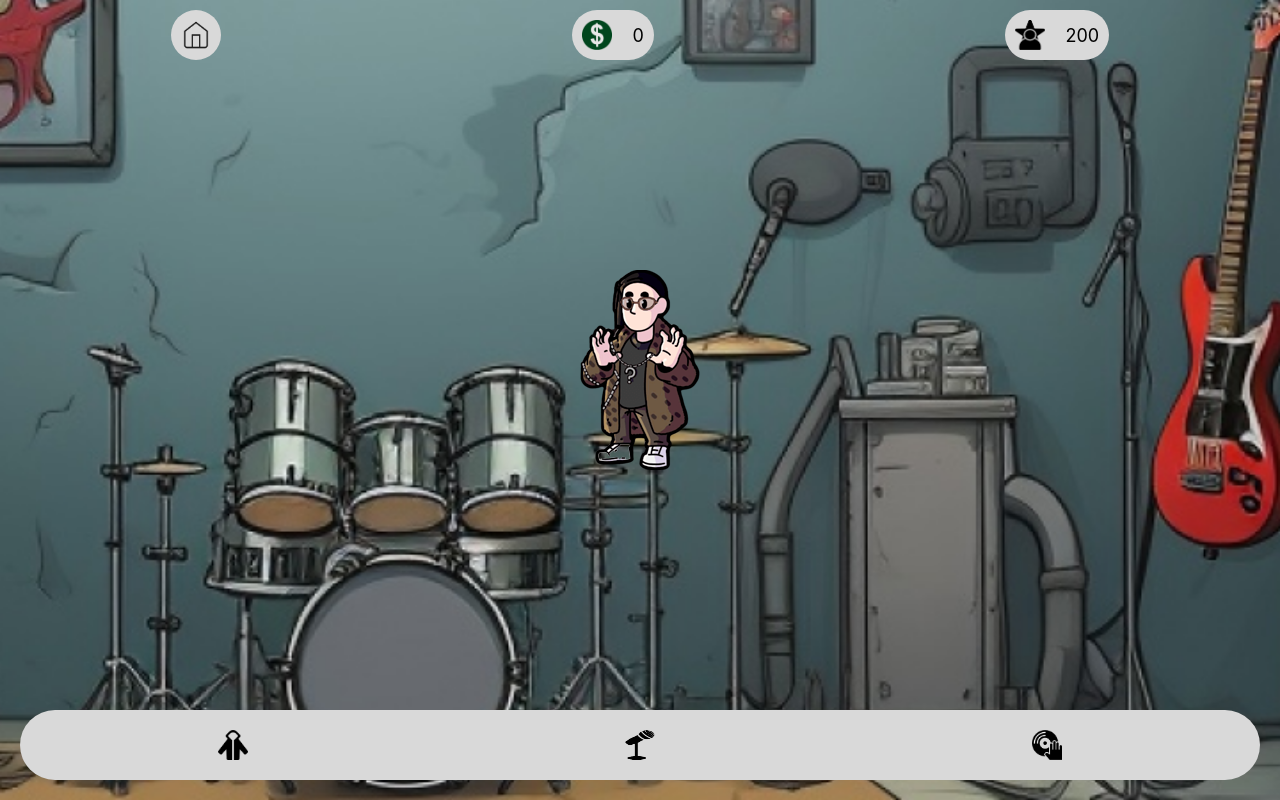
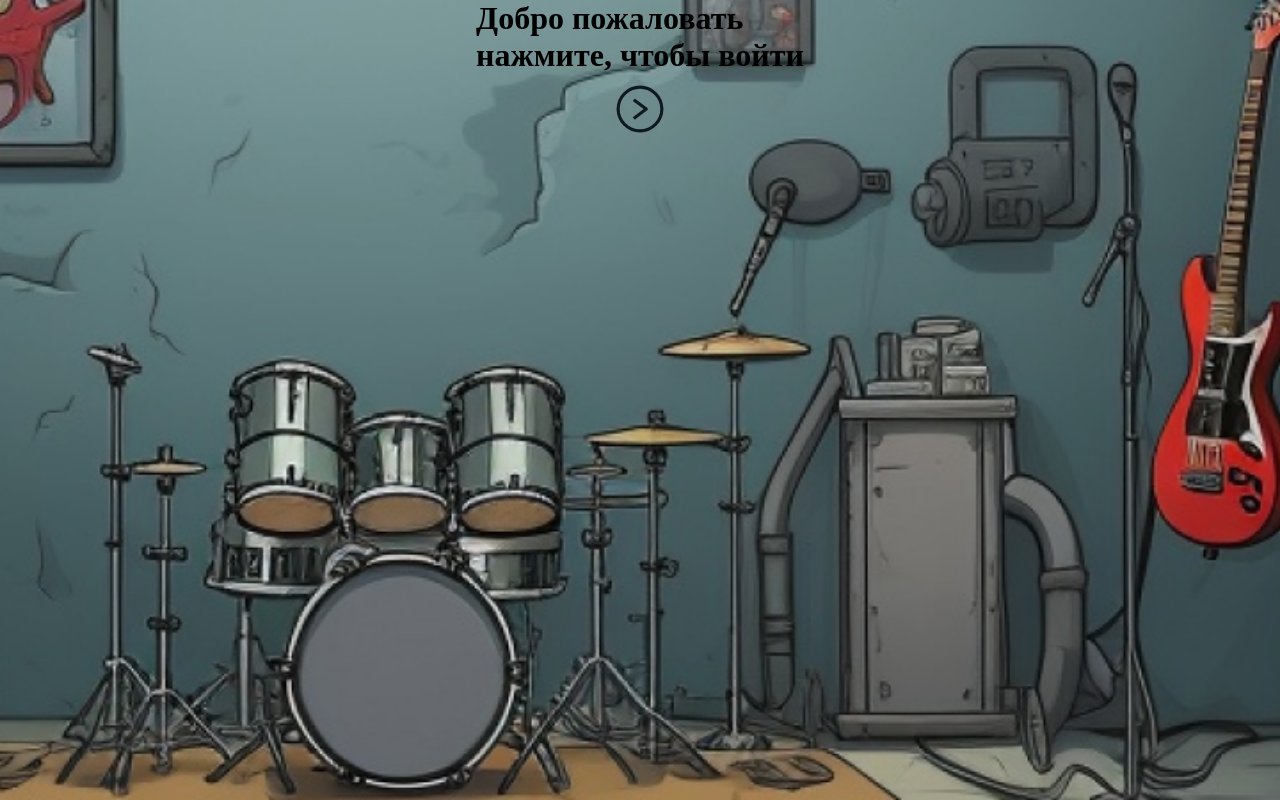
Before and after one commit to libertykmc/1GangClicker, a Vue app: page / in a window 1280 px wide. Built offline with nearby package versions, Linux system fonts and the light colour scheme.

Commit message:
Added router and recomposed pages

```diff
--- a/package.json
+++ b/package.json
@@ -9,7 +9,8 @@
     "preview": "vite preview"
   },
   "dependencies": {
-    "vue": "^3.5.13"
+    "vue": "^3.5.13",
+    "vue-router": "^4.5.0"
   },
   "devDependencies": {
     "@vitejs/plugin-vue": "^5.2.1",
--- a/src/App.vue
+++ b/src/App.vue
@@ -1,5 +1,5 @@
 <script setup lang="ts">
-import Interface from "./components/Interface.vue";
+import Interface from "./components/Sign.vue";
 </script>
 
 <template>
--- /dev/null
+++ b/src/components/Footer.vue
@@ -0,0 +1,26 @@
+<script setup lang="ts">
+import Icon from "./Icon.vue";
+</script>
+
+<template>
+<footer class="footer">
+    <RouterLink to="/shop"><Icon class="footer__image" icon="shirt" /></RouterLink>
+     <Icon class="footer__image" icon="micro" />
+     <Icon class="footer__image" icon="disk" />
+   </footer>
+</template>
+
+<style scoped>
+.footer {
+  display: flex;
+  justify-content: space-around;
+  background: rgba(217, 217, 217, 1);
+  border-radius: 48px;
+  padding: 10px;
+}
+.footer__image {
+  width: 30px;
+  padding: 10px;
+  height: 30px;
+}
+</style>
--- /dev/null
+++ b/src/components/Header.vue
@@ -0,0 +1,64 @@
+<script setup lang="ts">
+import Stat from "./Stat.vue";
+import { onMounted, onUnmounted, watch } from "vue";
+import { money, energy, isDead} from "../main.ts";
+
+let energyTimer: number | null = null;
+
+const restoreEnergy = () => {
+  if (energy.value < 200) {
+    energy.value +=10;
+    if (energy.value > 200) {
+      energy.value = 200;
+    }
+  }
+};
+
+onMounted(() => {
+  energyTimer = setInterval(restoreEnergy, 1000);
+});
+
+onUnmounted(() => {
+  if (energyTimer != null) {
+    clearInterval(energyTimer);
+  }
+});
+
+watch(money, (newCount) => {
+  localStorage.setItem("money", newCount.toString());
+});
+
+watch(energy, (newCount) => {
+  if (newCount > 0) isDead.value = false;
+  localStorage.setItem("energy", newCount.toString());
+})
+</script>
+
+<template> <div class="high__stats">
+    <RouterLink to="/main"><Stat icon="home" /></RouterLink>
+      <Stat icon="money" :text="money.toString()" />
+      <Stat icon="star" :text="energy.toString()" />
+    </div></template>
+
+<style scoped>
+.high__stats {
+  display: flex;
+  justify-content: space-around;
+  margin-top: 10px;
+  gap: 10px;
+}
+
+.stat__image {
+  width: 30px;
+  padding: 10px;
+  height: 30px;
+}
+
+.stat__text {
+  font-family: "Inter", sans-serif;
+  font-size: 18px;
+  font-weight: 400;
+  color: black;
+  padding: 10px;
+}
+</style>
--- a/src/components/Interface.vue
+++ /dev/null
@@ -1,145 +0,0 @@
-<script setup lang="ts">
-import { ref, onMounted, onUnmounted, watch } from "vue";
-import Button from "./Button.vue"
-import Icon from "./Icon.vue";
-import Stat from "./Stat.vue"
-
-const money = ref<number>(+(localStorage.getItem("money") || "0"));
-const energy = ref<number>(+(localStorage.getItem("energy") || "200"));
-const isDead = ref(false);
-let energyTimer: number | null = null;
-
-const increment = () => {
-  money.value++;
-  energy.value -= 20;
-  if (energy.value <= 0) {
-    isDead.value = true;
-    energy.value = 0;
-  }
-};
-
-const restoreEnergy = () => {
-  if (energy.value < 200) {
-    energy.value +=10;
-    if (energy.value > 200) {
-      energy.value = 200;
-    }
-  }
-};
-
-
-onMounted(() => {
-  energyTimer = setInterval(restoreEnergy, 1000);
-});
-
-onUnmounted(() => {
-  if (energyTimer != null) {
-    clearInterval(energyTimer);
-  }
-});
-
-watch(money, (newCount) => {
-  localStorage.setItem("money", newCount.toString());
-});
-
-watch(energy, (newCount) => {
-  if (newCount > 0) isDead.value = false;
-  localStorage.setItem("energy", newCount.toString());
-})
-</script>
-
-<template>
-  <div class="container">
-    <div class="app">
-      <div class="high__stats">
-        <Stat icon="home" />
-        <Stat icon="money" :text="money.toString()" />
-        <Stat icon="star" :text="energy.toString()" />
-      </div>
-      <div class="buttonholder">
-        <Button v-if="!isDead" @click="increment"><Icon icon="people" /> </Button>
-        <h1 v-else class="dead">Коплю ману бро</h1>
-      </div>
-      <div class="footerholder">
-        <footer class="footer">
-          <Icon class="stat__image" icon="shirt" />
-          <Icon class="stat__image" icon="micro" />
-          <Icon class="stat__image" icon="disk" />
-        </footer>
-      </div>
-    </div>
-  </div>
-</template>
-<style scoped>
-.container {
-  display: flex;
-  flex-direction: column;
-  justify-content: center;
-  align-items: center;
-  background-image: url("../assets/images//background.png");
-  min-height: 100dvh;
-  width: 100%;
-  padding: 0;
-  margin: 0;
-  overflow: hidden;
-}
-
-.app {
-  flex: 1;
-  width: 100%;
-  height: 100dhv;
-  background-image: url("../assets/images/background.png");
-  background-size: cover;
-  background-position: center;
-  display: flex;
-  flex-direction: column;
-  gap: 10px;
-}
-
-.high__stats {
-  display: flex;
-  justify-content: space-around;
-  margin-top: 10px;
-  gap: 10px;
-}
-
-.stat__image {
-  width: 30px;
-  padding: 10px;
-  height: 30px;
-}
-
-.stat__text {
-  font-family: "Inter", sans-serif;
-  font-size: 18px;
-  font-weight: 400;
-  color: black;
-  padding: 10px;
-}
-
-.buttonholder {
-  display: flex;
-  justify-content: center;
-  flex: 1;
-  margin-top: 200px;
-}
-
-.dead {
-  font-size: 18px;
-  color: #fff;
-  text-align: center;
-}
-
-.footerholder {
-  margin-top: auto;
-  padding: 20px;
-}
-
-.footer {
-  display: flex;
-  justify-content: space-around;
-  background: rgba(217, 217, 217, 1);
-  border-radius: 48px;
-  padding: 10px;
-}
-</style>
--- /dev/null
+++ b/src/components/RouterHolder.vue
@@ -0,0 +1,3 @@
+<script setup lang="ts"></script>
+
+<template><RouterView /></template>
--- /dev/null
+++ b/src/components/Sign.vue
@@ -0,0 +1,53 @@
+<script setup lang="ts">
+
+</script>
+
+<template>
+  <div class="container">
+    <div class="app">
+      <div class="sign">
+      <h1>Добро пожаловать <br /> нажмите, чтобы войти</h1>
+      <RouterLink class="link" to="/main"><img src="/sign.svg" alt="" class="sign__img"></RouterLink>
+    </div>
+    <RouterView />
+    </div>
+  </div>
+</template>
+<style scoped>
+.container {
+  display: flex;
+  flex-direction: column;
+  justify-content: center;
+  align-items: center;
+  background-image: url("../assets/images//background.png");
+  min-height: 100dvh;
+  width: 100%;
+  padding: 0;
+  margin: 0;
+  overflow: hidden;
+}
+
+.app {
+  flex: 1;
+  width: 100%;
+  height: 100dhv;
+  background-image: url("../assets/images/background.png");
+  background-size: cover;
+  background-position: center;
+  display: flex;
+  flex-direction: column;
+  gap: 10px;
+}
+
+.sign {
+  display: flex;
+  flex-direction: column;
+  align-items: center;
+  justify-content: center;
+  gap: 10px;
+}
+
+.sign__img {
+  width: 50px;
+}
+</style>
--- a/src/main.ts
+++ b/src/main.ts
@@ -1,5 +1,24 @@
 import { createApp } from "vue";
 import "./assets/styles/index.css";
 import App from "./App.vue";
+import { createRouter, createMemoryHistory } from "vue-router";
+import { ref } from "vue";
+import shop from "./pages/shop.vue";
+import main from "./pages/main.vue";
+import routerHolder from "./components/RouterHolder.vue";
 
-createApp(App).mount("#app");
+export const money = ref<number>(+(localStorage.getItem("money") || "0"));
+export const energy = ref<number>(+(localStorage.getItem("energy") || "200"));
+export const isDead = ref(false);
+
+const router = createRouter({
+    history: createMemoryHistory(),
+    routes: [
+        { path: "/", component: routerHolder },
+        {path: "/main", component: main},
+        { path: "/shop", component: shop },
+    ],
+})
+
+
+createApp(App).use(router).mount("#app");
--- /dev/null
+++ b/src/pages/main.vue
@@ -0,0 +1,53 @@
+<script setup lang="ts">
+import Header from "../components/Header.vue";
+import Footer from "../components/Footer.vue";
+import Icon from "../components/Icon.vue";
+import Button from "../components/Button.vue";
+import {isDead, money, energy} from "../main.ts";
+import {watch} from "vue";
+
+const increment = () => {
+  money.value++;
+  energy.value -= 20;
+  if (energy.value <= 0) {
+    isDead.value = true;
+    energy.value = 0;
+  }
+};
+
+watch(money, (newCount) => {
+  localStorage.setItem("money", newCount.toString());
+});
+</script>
+
+
+<template>
+    <Header />
+      <div class="buttonholder">
+        <Button v-if="!isDead" @click="increment"><Icon icon="people" /> </Button>
+        <h1 v-else class="dead">Коплю ману бро</h1>
+      </div>
+      <div class="footerholder">
+        <Footer />
+      </div>
+</template>
+
+<style scoped>
+.buttonholder {
+  display: flex;
+  justify-content: center;
+  flex: 1;
+  margin-top: 200px;
+}
+
+.dead {
+  font-size: 18px;
+  color: #fff;
+  text-align: center;
+}
+
+.footerholder {
+  margin-top: auto;
+  padding: 20px;
+}
+</style>
--- /dev/null
+++ b/src/pages/shop.vue
@@ -0,0 +1,32 @@
+<script setup lang="ts">
+import Header from "../components/Header.vue"
+</script>
+
+
+<template>
+    <div class="shop">
+    <Header />
+    <h1 class="shop__title">Магазин</h1>
+    <div class="shop__items">
+        <!--Todo: item components-->
+    </div>
+    </div>
+</template>
+
+
+<style scoped>
+.shop {
+    display: flex;
+    flex-direction: column;
+    align-items: center;
+    justify-content: center;
+    gap: 20px;
+}
+
+.shop__title {
+    font-family: "Inter", sans-serif;
+    font-size: 24px;
+    font-weight: 500;
+    color: #fff;
+}
+</style>
```
Also changed, not shown: public/sign.svg (added), 1 other file (tests, documents, lock files or other folders).
